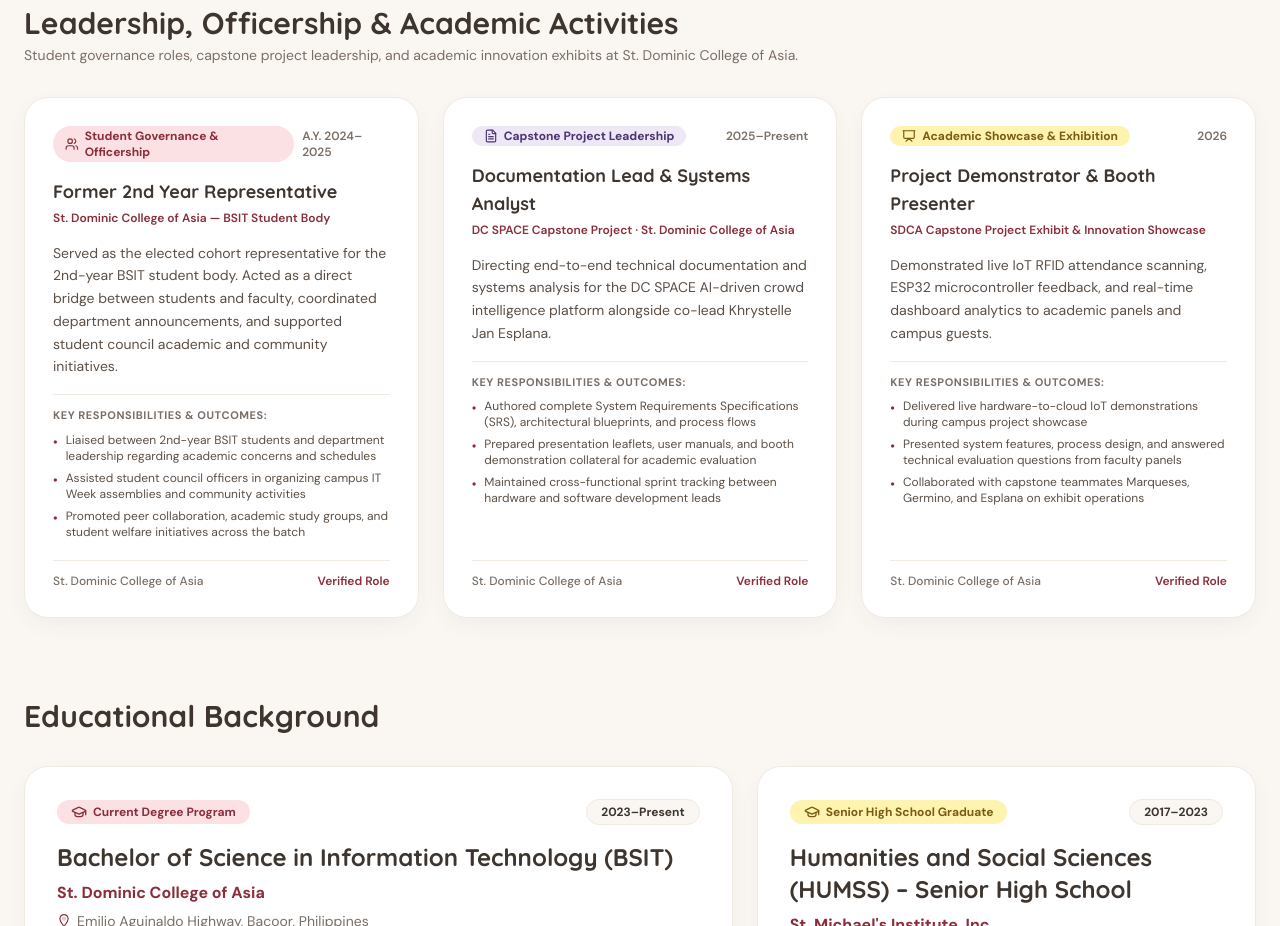
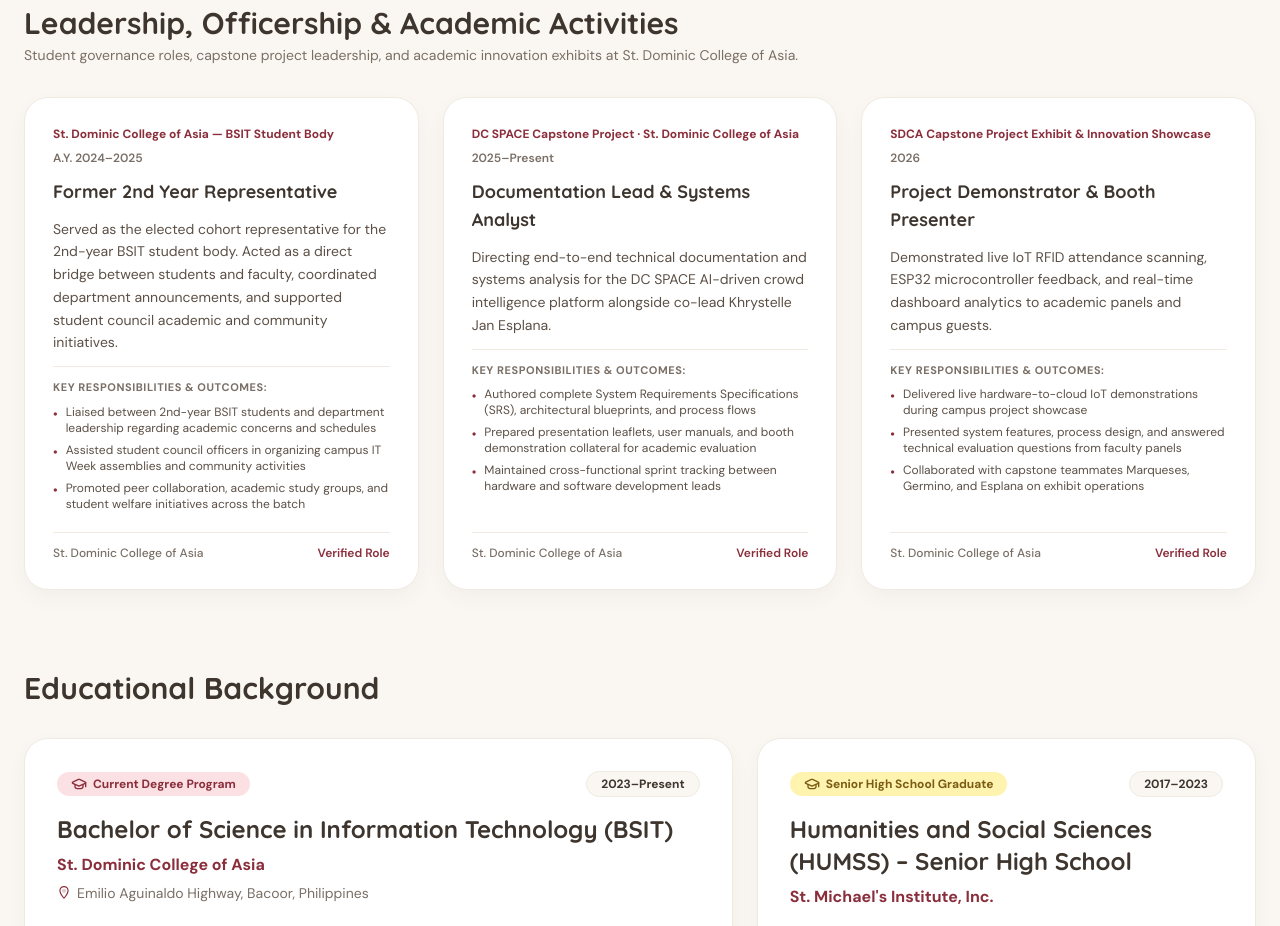
Before and after one commit to sdca-gwyneth-ashley-mucio/portfolio, a React (Vite) app: page / in a window 1280 px wide. Shown: the part 4980-5906 px from the top of the page. Built offline with nearby package versions, Linux system fonts and the light colour scheme.

Commit message:
fix(ui): remove colored pill labels from Leadership and Activities cards

```diff
--- a/src/App.tsx
+++ b/src/App.tsx
@@ -39,9 +39,6 @@
   Share2,
   FileText,
   ArrowUp,
-  Users,
-  Trophy,
-  Presentation,
 } from 'lucide-react';
 
 const PASTEL_PILL_CLASSES: Record<
@@ -668,30 +665,20 @@
                 transition={SOFT_SPRING}
                 className="cozy-card p-6 sm:p-7 flex flex-col justify-between"
               >
-                <div className="space-y-4">
-                  <div className="flex items-center justify-between gap-2">
-                    <span
-                      className={`inline-flex items-center gap-1.5 rounded-full px-3 py-0.5 text-xs font-bold ${
-                        PASTEL_PILL_CLASSES[item.accent]
-                      }`}
-                    >
-                      {item.badge === 'Officership' && <Users className="h-3.5 w-3.5" aria-hidden="true" />}
-                      {item.badge === 'Capstone Leadership' && <FileText className="h-3.5 w-3.5" aria-hidden="true" />}
-                      {item.badge === 'Academic Showcase' && <Presentation className="h-3.5 w-3.5" aria-hidden="true" />}
-                      <span>{item.badgeLabel}</span>
-                    </span>
+                <div className="space-y-3">
+                  <div className="flex flex-wrap items-center justify-between gap-2">
+                    <p className="text-xs font-bold text-[#8A2E3B]">
+                      {item.organization}
+                    </p>
                     <span className="text-xs font-semibold text-[#7A6F66]">
                       {item.period}
                     </span>
                   </div>
 
                   <div>
-                    <h3 className="font-heading text-lg font-bold text-[#3D352E] mb-1">
+                    <h3 className="font-heading text-lg font-bold text-[#3D352E]">
                       {item.role}
                     </h3>
-                    <p className="text-xs font-semibold text-[#8A2E3B]">
-                      {item.organization}
-                    </p>
                   </div>
 
                   <p className="text-xs sm:text-sm text-[#5C5046] leading-relaxed">
```
